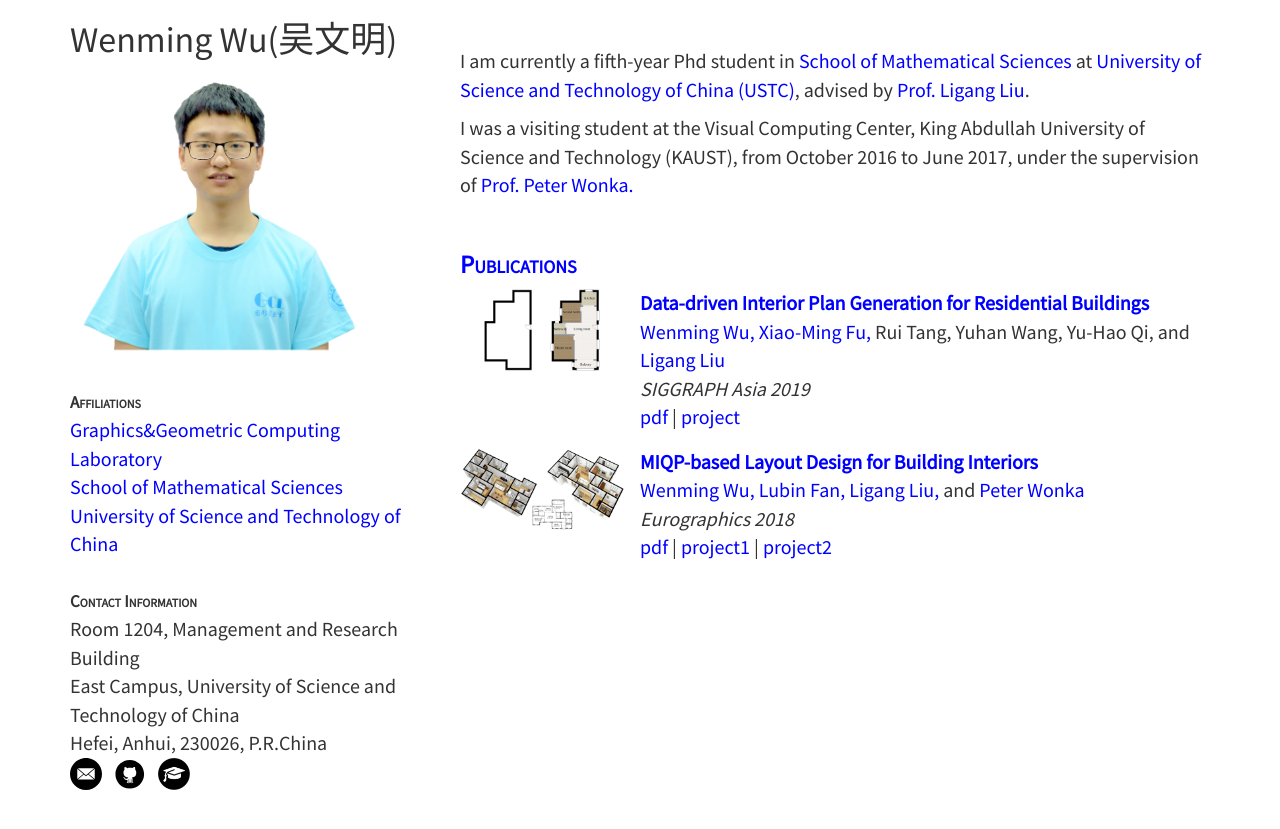
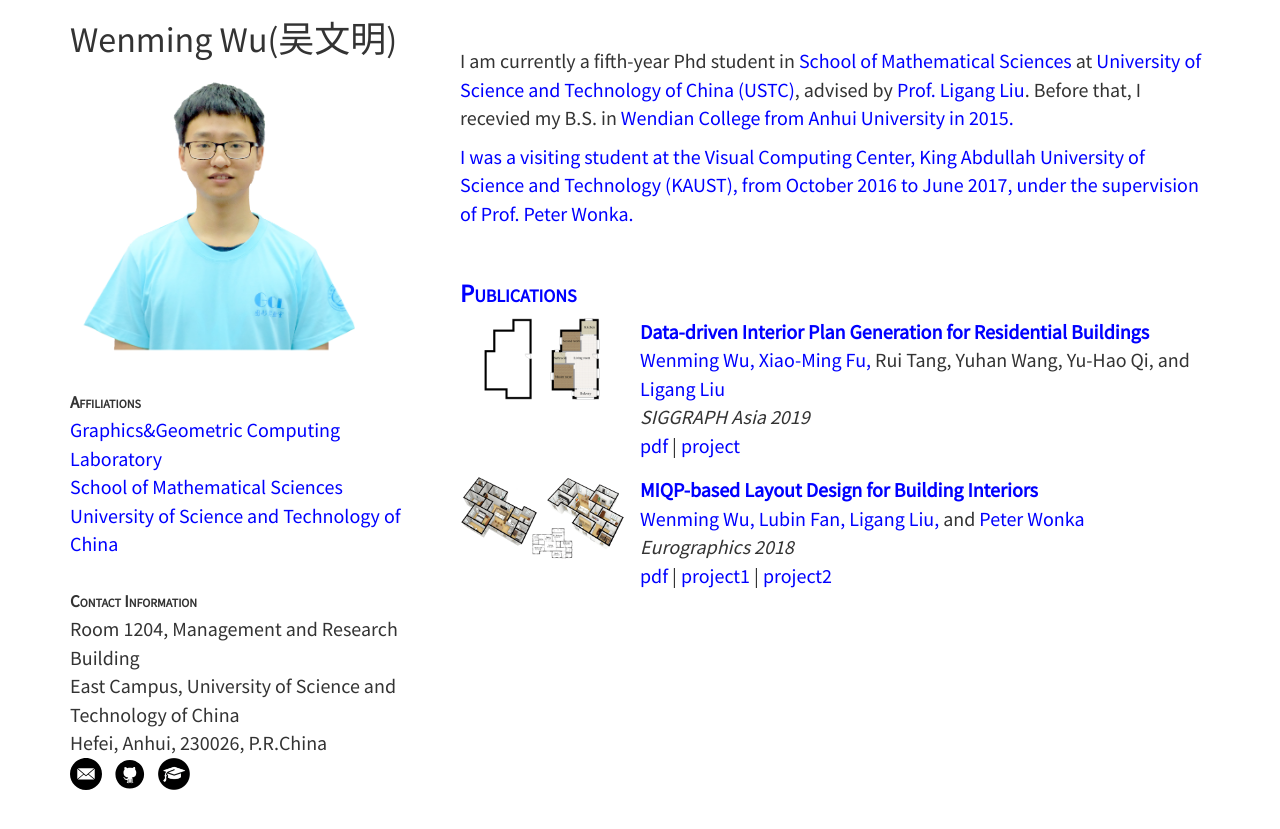
Before and after one commit to wutomwu/wutomwu.github.io, a Jekyll site: the page built from index.html, in a window 1280 px wide. Shown: the top 829 px of the page. Built offline with Jekyll 4.4.1, drawn with Linux system fonts in a browser that asks for light colours.

Commit message:
Update index.html

```diff
--- a/index.html
+++ b/index.html
@@ -6,7 +6,7 @@ layout: default
 	<div class='hidden-md hidden-lg mainheader'>About</div>
 
 	<p>
-		I am currently a fifth-year Phd student in <a target='_blank' href='http://math.ustc.edu.cn'>School of Mathematical Sciences</a> at <a target='_blank' href='https://www.ustc.edu.cn'>University of Science and Technology of China (USTC)</a>, advised by <a target='_blank' href='http://staff.ustc.edu.cn/~lgliu/'>Prof. Ligang Liu</a>.
+		I am currently a fifth-year Phd student in <a target='_blank' href='http://math.ustc.edu.cn'>School of Mathematical Sciences</a> at <a target='_blank' href='https://www.ustc.edu.cn'>University of Science and Technology of China (USTC)</a>, advised by <a target='_blank' href='http://staff.ustc.edu.cn/~lgliu/'>Prof. Ligang Liu</a>. Before that, I recevied my B.S. in <a target='_blank' href='http://wendian.ahu.edu.cn/'>Wendian College from <a target='_blank' href='http://www.ahu.edu.cn/'>Anhui University in 2015.
 	</p>
 	<p>
 		I was a visiting student at the Visual Computing Center, King Abdullah University of Science and Technology (KAUST), from October 2016 to June 2017, under the supervision of <a target='_blank' href='http://peterwonka.net/'>Prof. Peter Wonka.
```
